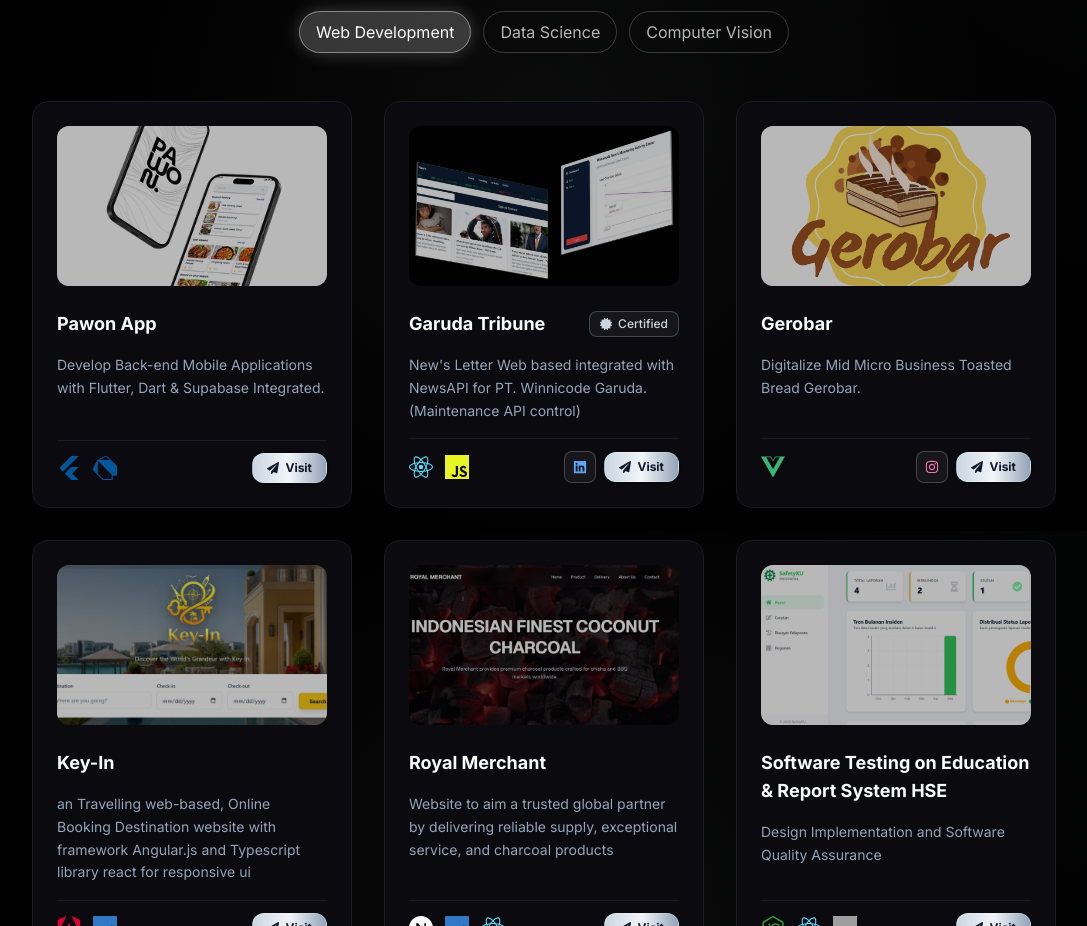
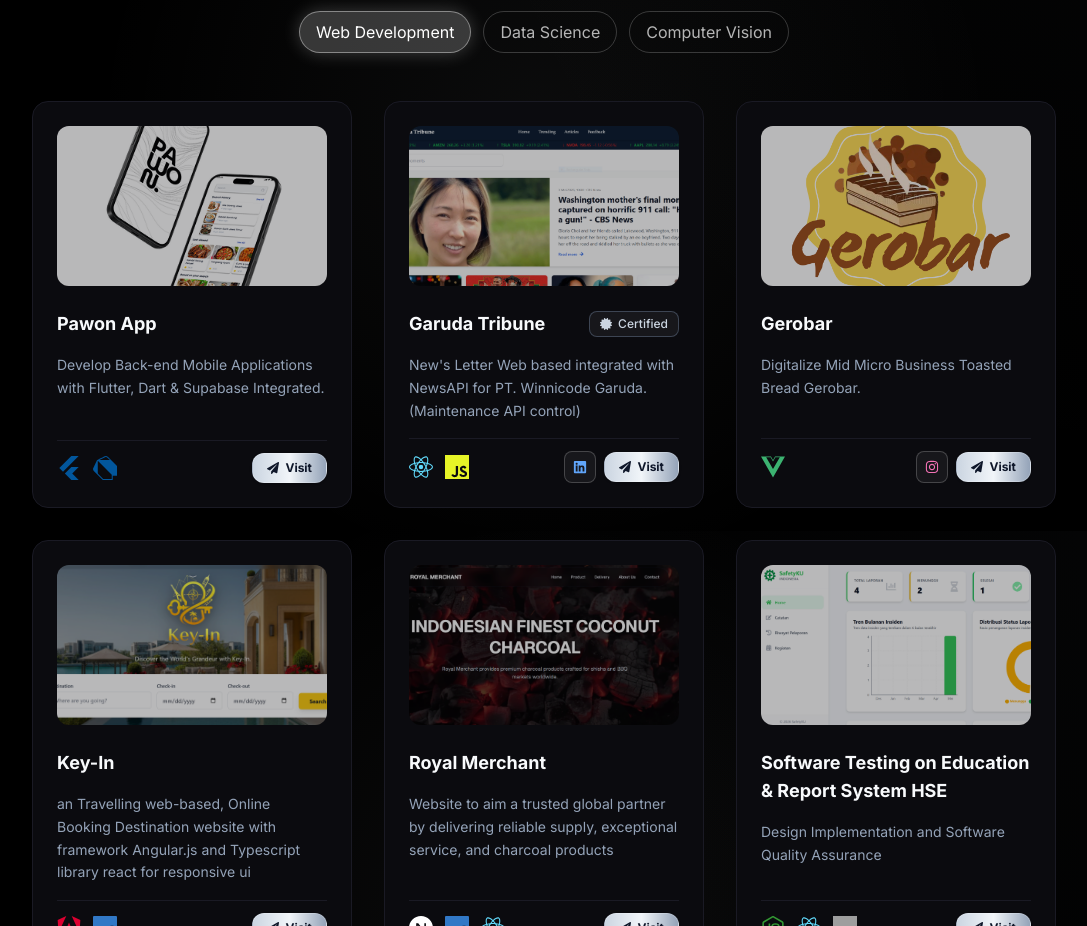
Before and after one commit to Lutfiandraa/VisitMyPortofolio, a Next.js app in the folder frontend/: page / in a window 1280 px wide. Shown: the part 1869-2795 px from the top of the page, without its empty margins (96-1183 px from the left). Built offline with nearby package versions, Linux system fonts and the light colour scheme; grey boxes are pictures that could not be loaded.

Commit message:
Update Garude Tribune

```diff
--- a/frontend/src/sections/ProjectSection.tsx
+++ b/frontend/src/sections/ProjectSection.tsx
@@ -42,7 +42,7 @@
       <SiReact key="react" style={{ color: "#61DAFB", fontSize: "1.5rem" }} />,
       <SiJavascript key="js" style={{ color: "#E7F527", fontSize: "1.5rem" }} />,
     ],
-    images: ["/Berita.png", "/Laptop.jpg"],
+    images: ["/HomeBerita.PNG", "/Homeberita2.PNG"],
     link: "https://portal-berita-px6z.vercel.app/",
     linkedin: "https://www.linkedin.com/company/winnicodegarudateknologi/posts/?feedView=all",
     certificateImage: "/sertifikatmagang.png",
```
Also changed, not shown: frontend/public/HomeBerita.PNG (added), frontend/public/Homeberita2.PNG (added).
